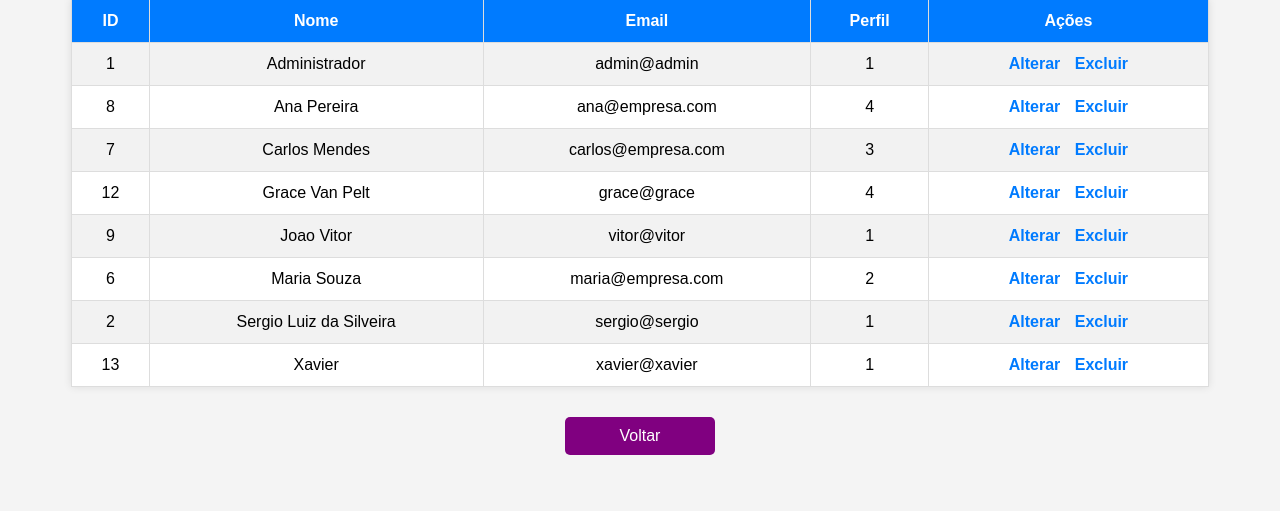
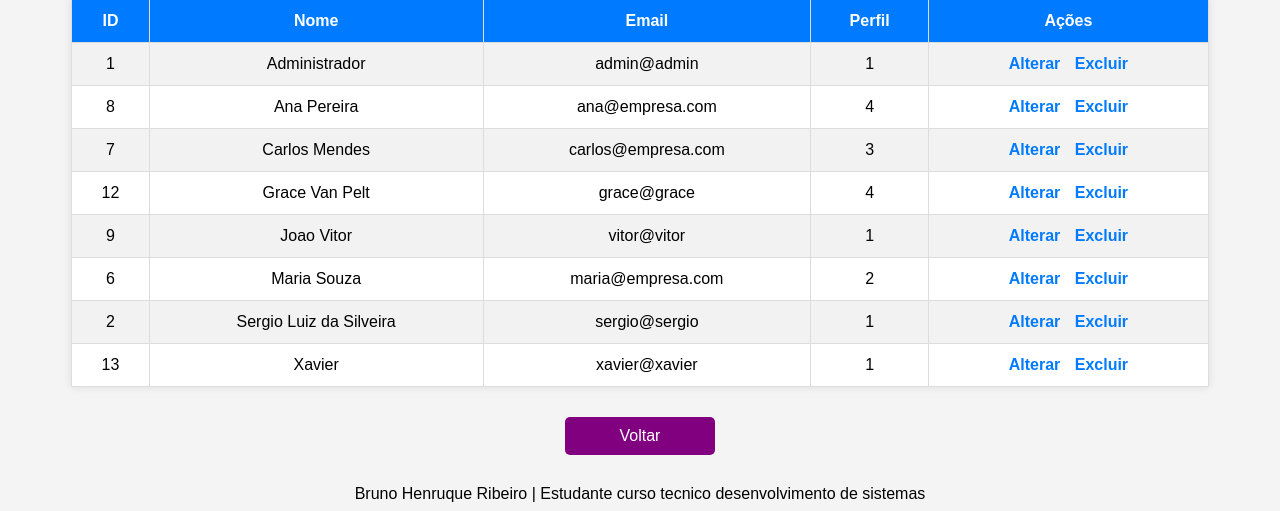
Before and after one commit to Bruno-eu/Bruno_Ribeiro_Prova, a PHP site: page /buscar_usuario.php in a window 1280 px wide. Shown: the part 355-866 px from the top of the page. Before the commit the page ends 810 px from the top, so only its background shows below. Run offline with PHP 8.4, Linux system fonts and the light colour scheme; a user stored in the database is signed in; data comes from the database, SQL or seed files in the repository.

Commit message:
tela feita para buscar os usuarios cadastrados

```diff
--- a/Bruno_Ribeiro_Prova/buscar_usuario.php
+++ b/Bruno_Ribeiro_Prova/buscar_usuario.php
@@ -116,5 +116,11 @@ $opcoes_menu = $permissoes[$id_perfil];
         <p>Nenhum usuario encontrado. </p>
     <?php endif;?>
     <button type="button" class="btn-voltar" onclick="window.location.href='principal.php'">Voltar</button>
+
+    <center>
+            <adress>
+                Bruno Henruque Ribeiro | Estudante curso tecnico desenvolvimento de sistemas
+            </adress>
+    </center>
 </body>
 </html>
--- a/Bruno_Ribeiro_Prova/cadastro_usuario.php
+++ b/Bruno_Ribeiro_Prova/cadastro_usuario.php
@@ -103,5 +103,10 @@ $opcoes_menu = $permissoes[$id_perfil];
 
     <button type="button" class="btn-voltar" onclick="window.location.href='principal.php'">Voltar</button>
 
+    <center>
+            <adress>
+                Bruno Henruque Ribeiro | Estudante curso tecnico desenvolvimento de sistemas
+            </adress>
+    </center>
 </body>
 </html>
```
